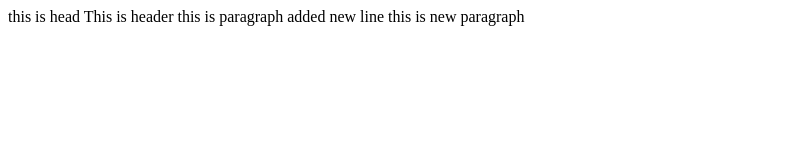
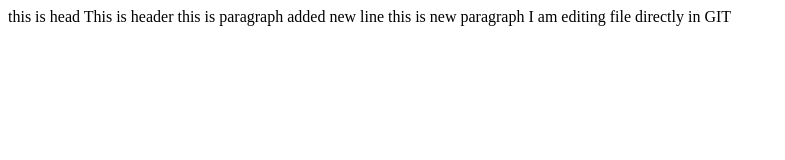
Before and after one commit to vinayat080/git-test, a plain HTML site: page index.html in a window 1280 px wide. Shown: the whole page, without its empty margins (0-785 px from the left). Drawn offline with Linux system fonts and the light colour scheme.

Commit message:
commit directly in GIT 4th commit
this is for testing remote git clone.

```diff
--- a/index.html
+++ b/index.html
@@ -4,5 +4,6 @@
         This is header
         this is paragraph added new line
         this is new paragraph
+        I am editing file directly in GIT
     </body>
 </html>
```
